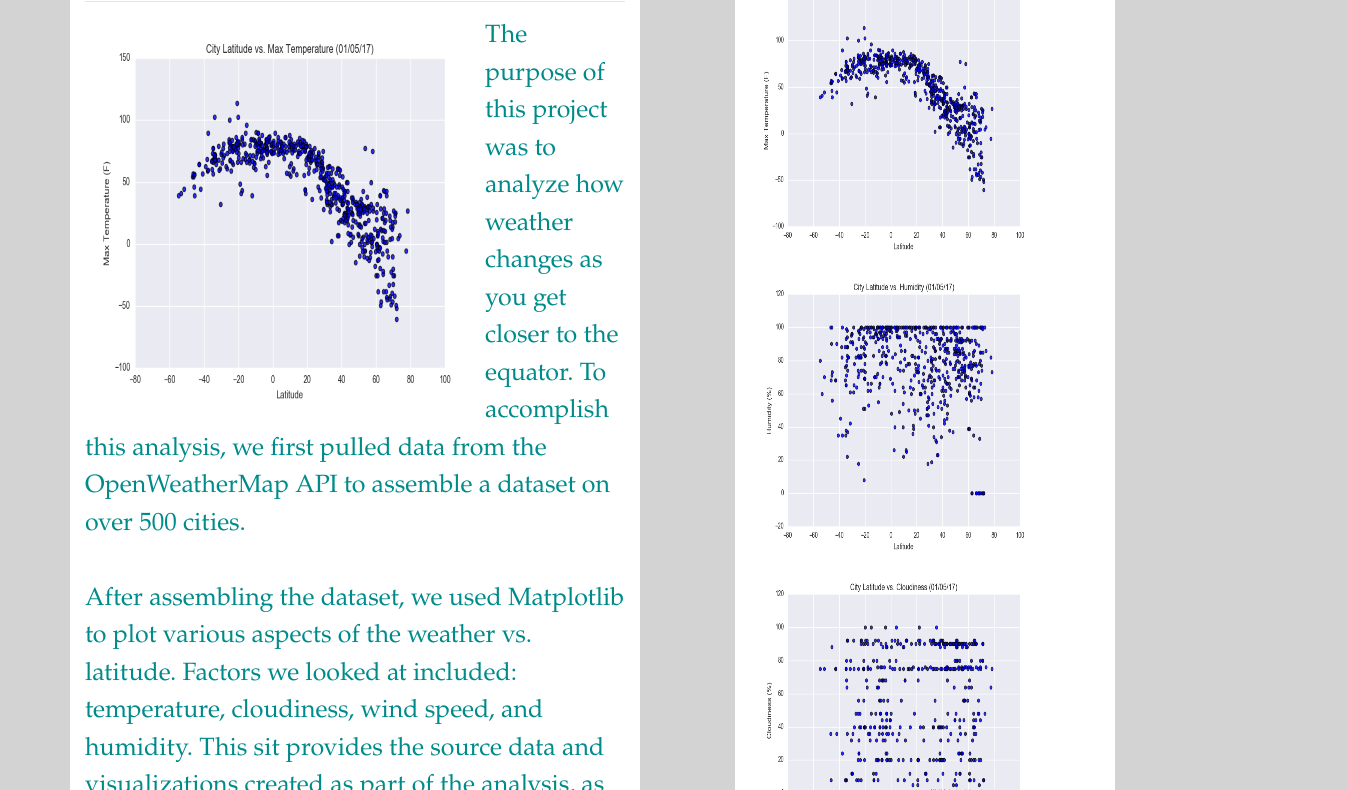
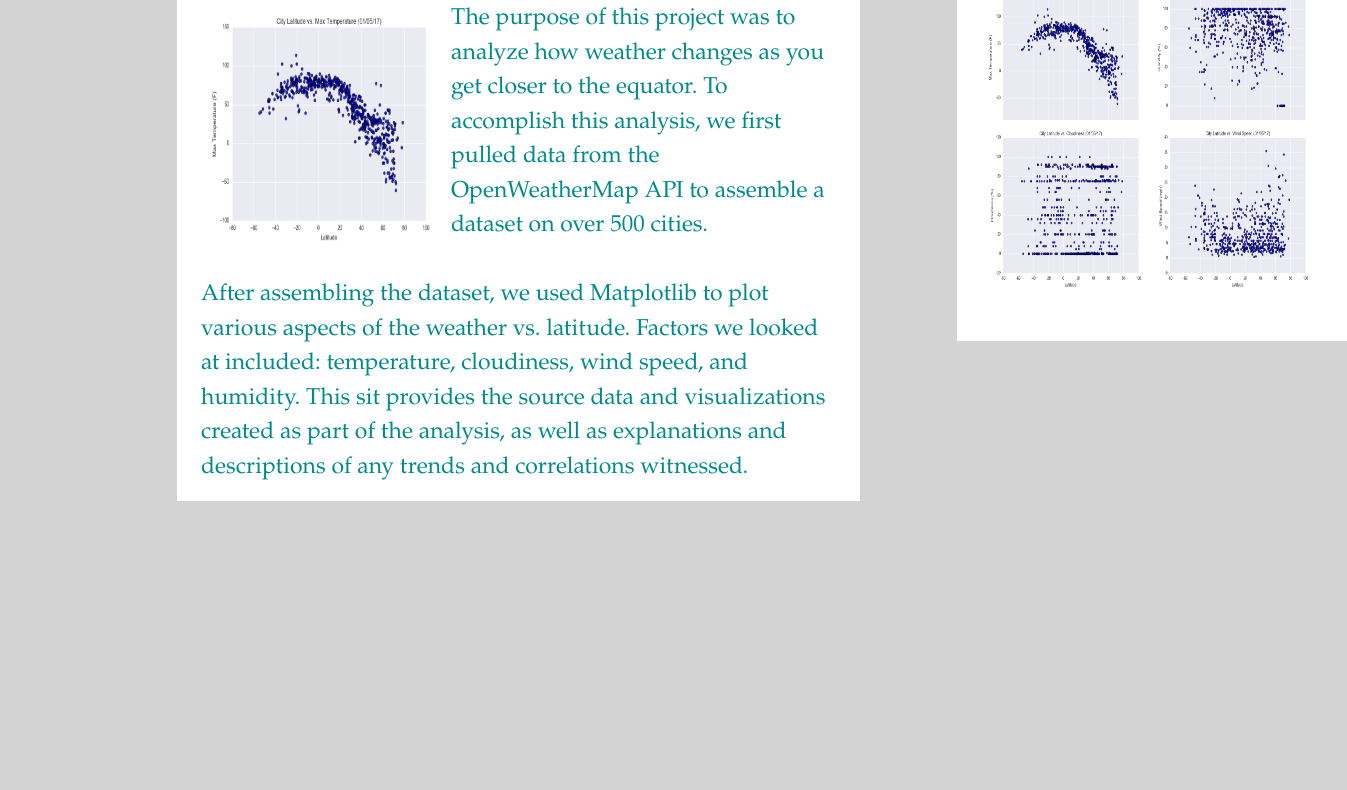
Before and after one commit to MahatmaK/HTML-CSS, a plain HTML site: page index.html in a window 1280 px wide. Shown: the part 300-1090 px from the top of the page, 1347 px wide, since content can reach past the window. After the commit the page ends 801 px from the top, so only its background shows below. Drawn offline with nearby package versions, Linux system fonts and the light colour scheme.

Commit message:
rough draft of first page

```diff
--- a/index.html
+++ b/index.html
@@ -40,23 +40,25 @@
     </nav>
 
     <!--  CONTENT  -->
-    <div class="container">
+    <div class="container container-size">
         <div class="row mt-5">
-            <div class="col-md-6 white pt-5">
+            <div class="col-md-7 col-lg-7 white pt-5 px-4 box1">
                 <h1>Summary: Latitude vs. X</h1>
-                <hr>
-                <img src="visualizations/Fig1.png" class="img-size1" align="left">
-                <p class="text-size">The purpose of this project was to analyze how weather changes as you get closer to the equator. To accomplish this analysis, we first pulled data from the OpenWeatherMap API to assemble a dataset on over 500 cities. <br><br> After assembling the dataset, we used Matplotlib to plot various aspects of the weather vs. latitude. Factors we looked at included: temperature, cloudiness, wind speed, and humidity. This sit provides the source data and visualizations created as part of the analysis, as well as explanations and descriptions of any trends and correlations witnessed.</p>
+                <hr class="mt-4">
+                <div class="pt-4">
+                    <img src="visualizations/Fig1.png" class="img-size1" align="left">
+                    <p class="text-size">The purpose of this project was to analyze how weather changes as you get closer to the equator. To accomplish this analysis, we first pulled data from the OpenWeatherMap API to assemble a dataset on over 500 cities. <br><br> After assembling the dataset, we used Matplotlib to plot various aspects of the weather vs. latitude. Factors we looked at included: temperature, cloudiness, wind speed, and humidity. This sit provides the source data and visualizations created as part of the analysis, as well as explanations and descriptions of any trends and correlations witnessed.</p>
+                </div>
             </div>
 
-            <div class="col-md-1 pt-5">
+            <div class="col-md-1 pt-5 px-0">
 
             </div>
 
-            <div class="col-md-4 white pt-5">
+            <div class="col-md-4 white py-5 px-4 box2">
                 <h2>Visualizations</h2>
-                <hr>
-                <div>
+                <hr class="mt-4">
+                <div class="position">
                     <a href="#">
                         <img src="visualizations/Fig1.png" href="#" class="img-size2" id="vis-imgs1">
                     </a>
--- a/style.css
+++ b/style.css
@@ -40,13 +40,14 @@ h2 {
 }
 
 .img-size1 {
-    width:400px;
-    height:400px;
+    width:250px;
+    height:250px;
 }
 
 .img-size2 {
-    width:300px;
-    height:300px;
+    position: absolute;
+    width:175px;
+    height:175px;
 }
 
 #vis-imgs1{
@@ -70,7 +71,7 @@ h2 {
 }
 
 .text-size {
-    font-size:25px;
+    font-size:23px;
     font-family:garamond;
     color:darkcyan;
 }
@@ -78,3 +79,24 @@ h2 {
 .height-100px {
     height:100px;
 }
+
+.box1 {
+    max-height:700px;
+
+}
+
+.box2 {
+    max-height:500px;
+}
+
+.position {
+    position:relative;
+    height: 80%;
+    width: 100%;
+}
+
+.container-size {
+    margin-left:15%;
+    padding-left:0;
+    padding-right:0;
+}
```
